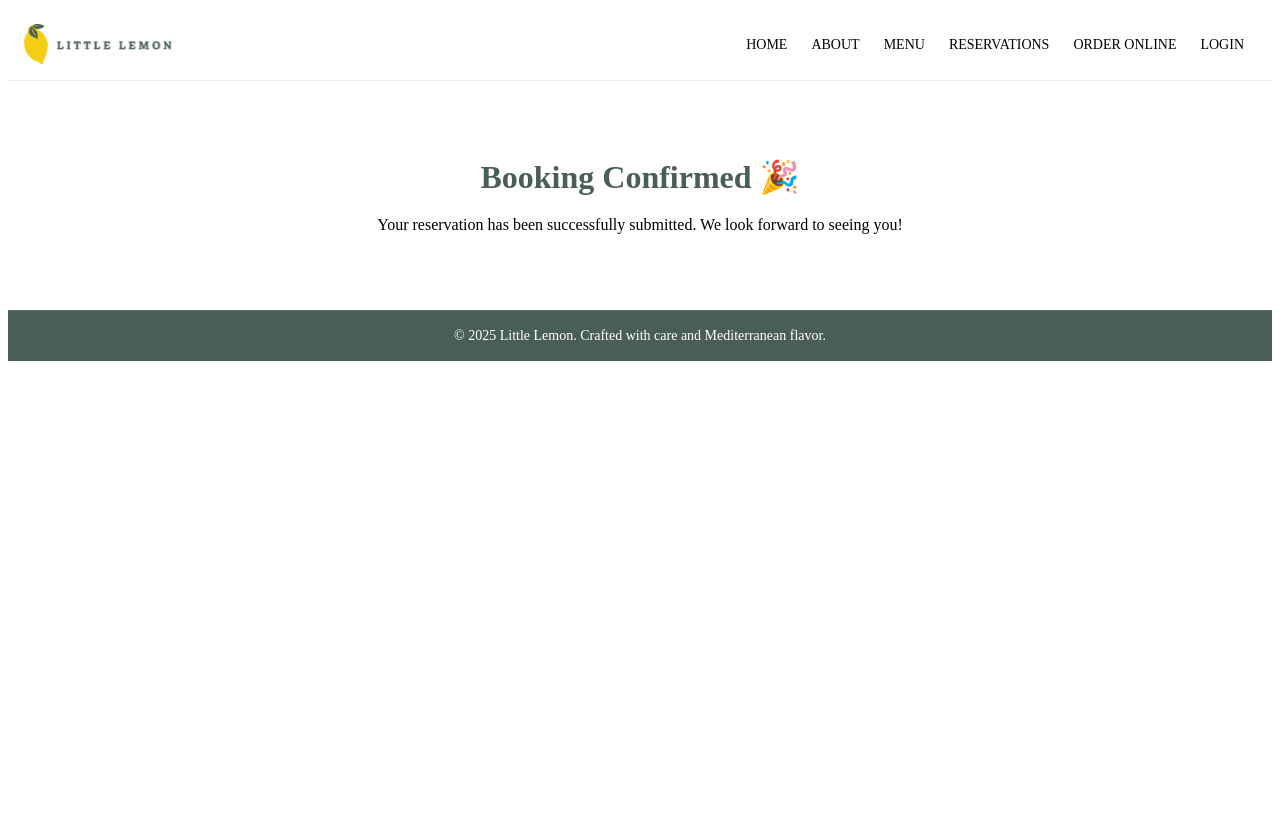
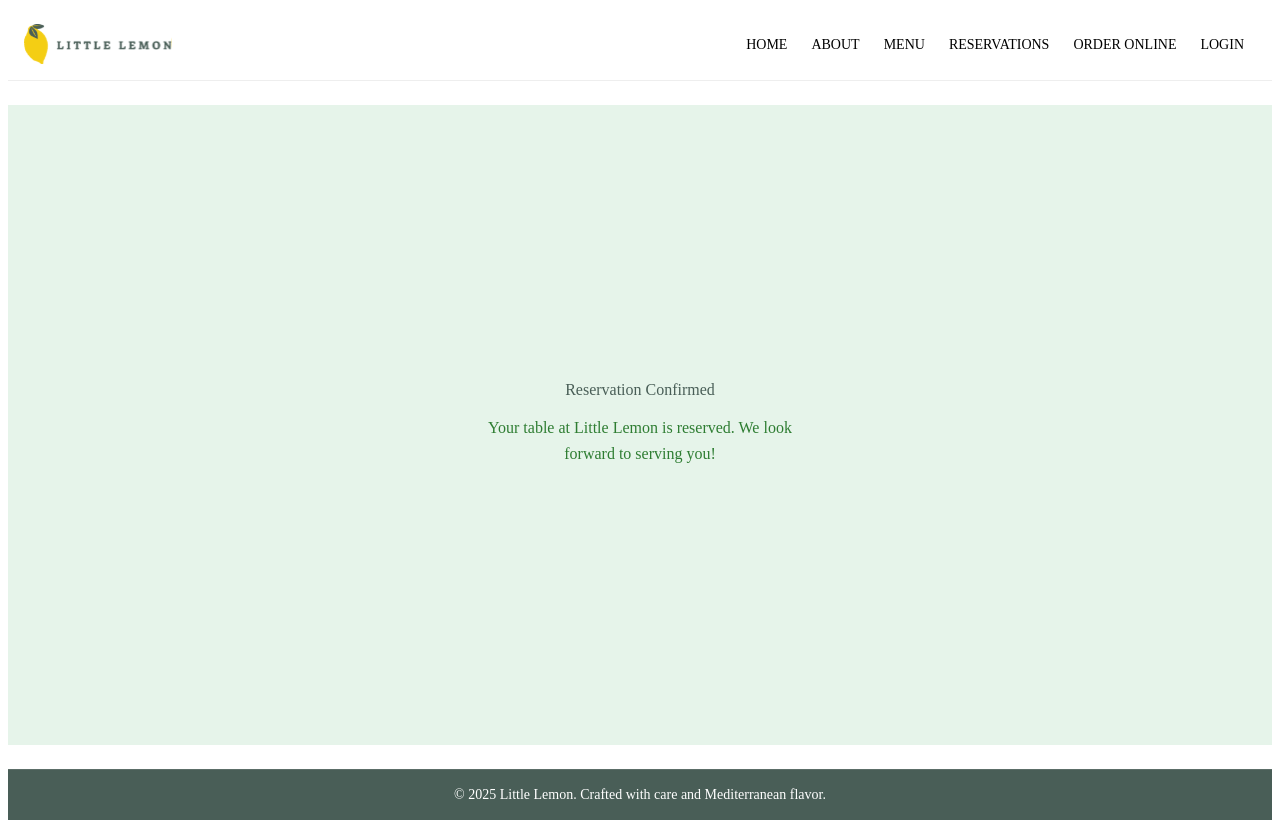
Before and after one commit to maitepv87/capstone-project-coursera, a React (Create React App) app: page /booking-confirmed in a window 1280 px wide. Built offline with nearby package versions, Linux system fonts and the light colour scheme.

Commit message:
feat:Exercise: Submitting the new booking page to the API

```diff
--- a/src/pages/ConfirmedBooking.jsx
+++ /dev/null
@@ -1,11 +0,0 @@
-export const ConfirmedBooking = () => {
-  return (
-    <main style={{ padding: "2rem", textAlign: "center" }}>
-      <h1>Booking Confirmed 🎉</h1>
-      <p>
-        Your reservation has been successfully submitted. We look forward to
-        seeing you!
-      </p>
-    </main>
-  );
-};
--- /dev/null
+++ b/src/pages/ConfirmedBooking/ConfirmedBooking.jsx
@@ -0,0 +1,12 @@
+import styles from "./ConfirmedBooking.module.css";
+
+export const ConfirmedBooking = () => {
+  return (
+    <section className={styles.confirmation}>
+      <h1>Reservation Confirmed</h1>
+      <p>
+        Your table at Little Lemon is reserved. We look forward to serving you!
+      </p>
+    </section>
+  );
+};
--- /dev/null
+++ b/src/pages/ConfirmedBooking/ConfirmedBooking.module.css
@@ -0,0 +1,27 @@
+.confirmation {
+    display: flex;
+    flex-direction: column;
+    justify-content: center;
+    align-items: center;
+
+    min-height: 80vh;
+    padding: var(--spacing-xl);
+    background-color: var(--color-success-bg, #e6f4ea);
+    color: var(--color-success-text, #2e7d32);
+    border-radius: var(--radius-md);
+    box-shadow: var(--shadow-md);
+    font-family: var(--font-body);
+    text-align: center;
+}
+
+.confirmation h1 {
+    font-size: var(--font-size-xl);
+    margin-bottom: var(--spacing-md);
+    font-weight: var(--font-weight-bold);
+}
+
+.confirmation p {
+    font-size: var(--font-size-md);
+    line-height: 1.6;
+    max-width: 40ch;
+}
--- a/src/pages/index.js
+++ b/src/pages/index.js
@@ -1,3 +1,3 @@
 export * from "./BookingPage/BookingPage";
-export * from "./ConfirmedBooking";
+export * from "./ConfirmedBooking/ConfirmedBooking";
 export * from "./Homepage/Homepage";
```
